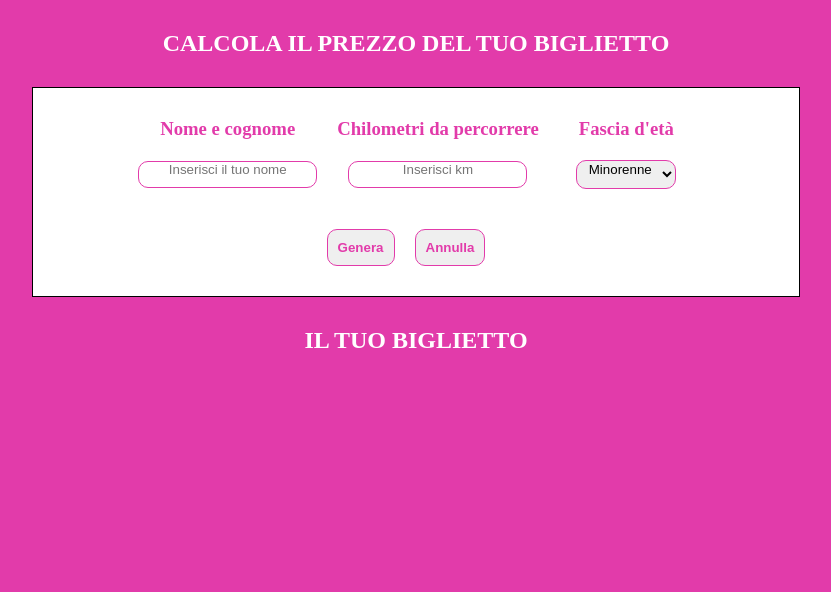
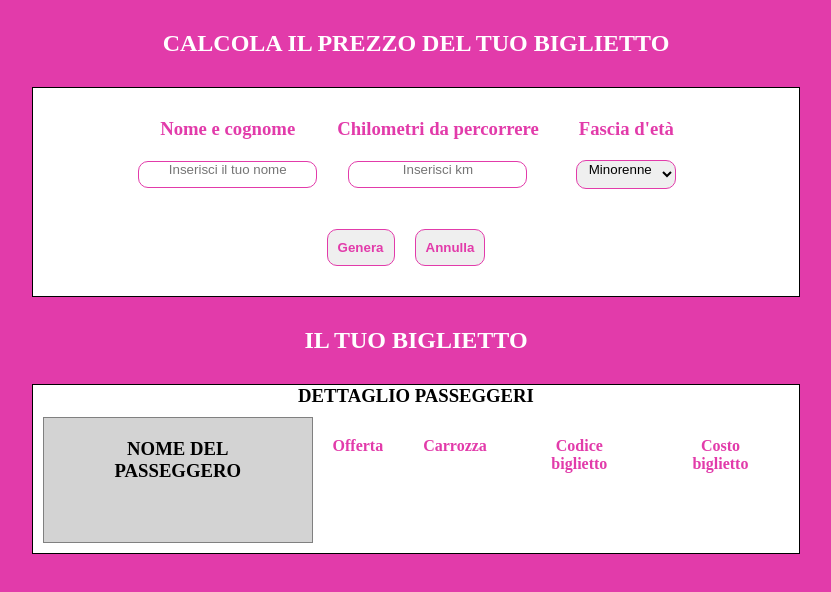
Before and after one commit to CaterinaDanizio/js-biglietto-treno-form, a plain HTML site: page index.html in a window 1280 px wide. Shown: the whole page, without its empty margins (224-1055 px from the left). Drawn offline with Linux system fonts and the light colour scheme.

Commit message:
Print passegger's name

```diff
--- a/css/style.css
+++ b/css/style.css
@@ -28,7 +28,7 @@ body {
   padding: 10px;
 }
 
-.container-box h3 {
+.container-box h3, h4 {
   padding: 20px;
   color: #e23baa;
 }
@@ -47,3 +47,12 @@ body {
   color: #e23baa;
   font-weight: bolder;
 }
+
+.info {
+  border: 1px solid grey;
+  background-color: lightgrey;
+}
+.info h3 {
+  color: black;
+  text-transform: uppercase;
+}
--- a/index.html
+++ b/index.html
@@ -40,9 +40,39 @@
 
   </div>
 
+<!-- Riepilogo biglietto -->
 
     <div class="title">
       <h2>IL TUO BIGLIETTO</h2>
+    </div>
+
+    <div class="gen-container">
+      <h3>DETTAGLIO PASSEGGERI</h3>
+       <div class="container-box">
+         <div class="info">
+           <h3>Nome del passeggero</h3>
+           <h3 id="passeggero"></h3>
+         </div>
+
+
+       <div>
+         <h4>Offerta</h4>
+         <p id="offerta"></p>
+       </div>
+
+       <div>
+         <h4>Carrozza</h4>
+       </div>
+
+       <div>
+         <h4>Codice biglietto</h4>
+       </div>
+
+        <div>
+          <h4>Costo biglietto</h4>
+          <p id="prezzoTreno"></p>
+        </div>
+      </div>
     </div>
 
 
--- a/js/script.js
+++ b/js/script.js
@@ -1,11 +1,10 @@
-
 // Assegnazione valore input
 
 var nome = document.getElementById('nome');
 
 console.log(nome.value);
 
-var km = document.getElementById('chilometri');
+var chilometri = document.getElementById('chilometri');
 
 console.log(chilometri.value);
 
@@ -20,7 +19,15 @@ var bottone = document.getElementById('mybutton');
 
 bottone.addEventListener('click',
  function() {
-   console.log(nome.value);
+   document.getElementById('passeggero').innerHTML = nome.value;
    console.log(chilometri.value);
    console.log(fascia.value);
 } );
+
+// Prezzo biglietto intero
+var prezzoTreno = (chilometri.value * 0.21).toFixed(2);
+
+bottone.addEventListener('click',
+ function() {
+   console.log("Costo del treno è", prezzoTreno + " euro");
+} );
```
